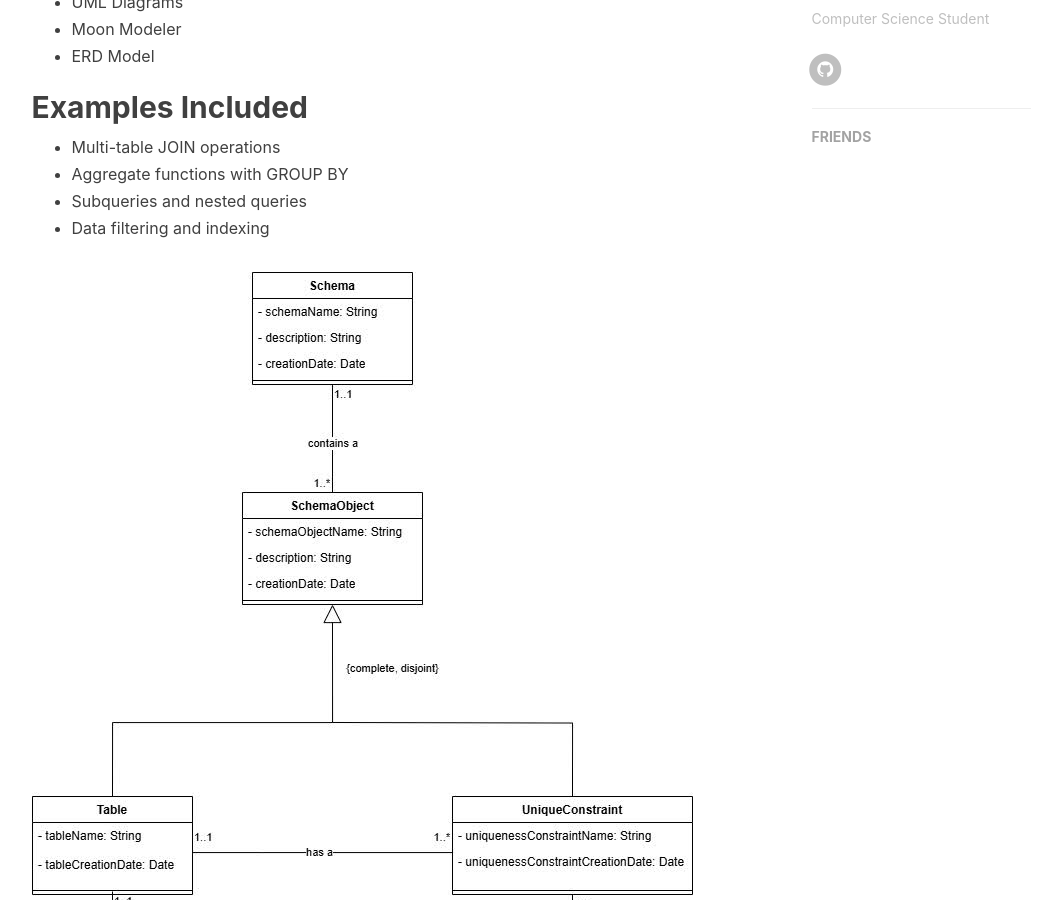
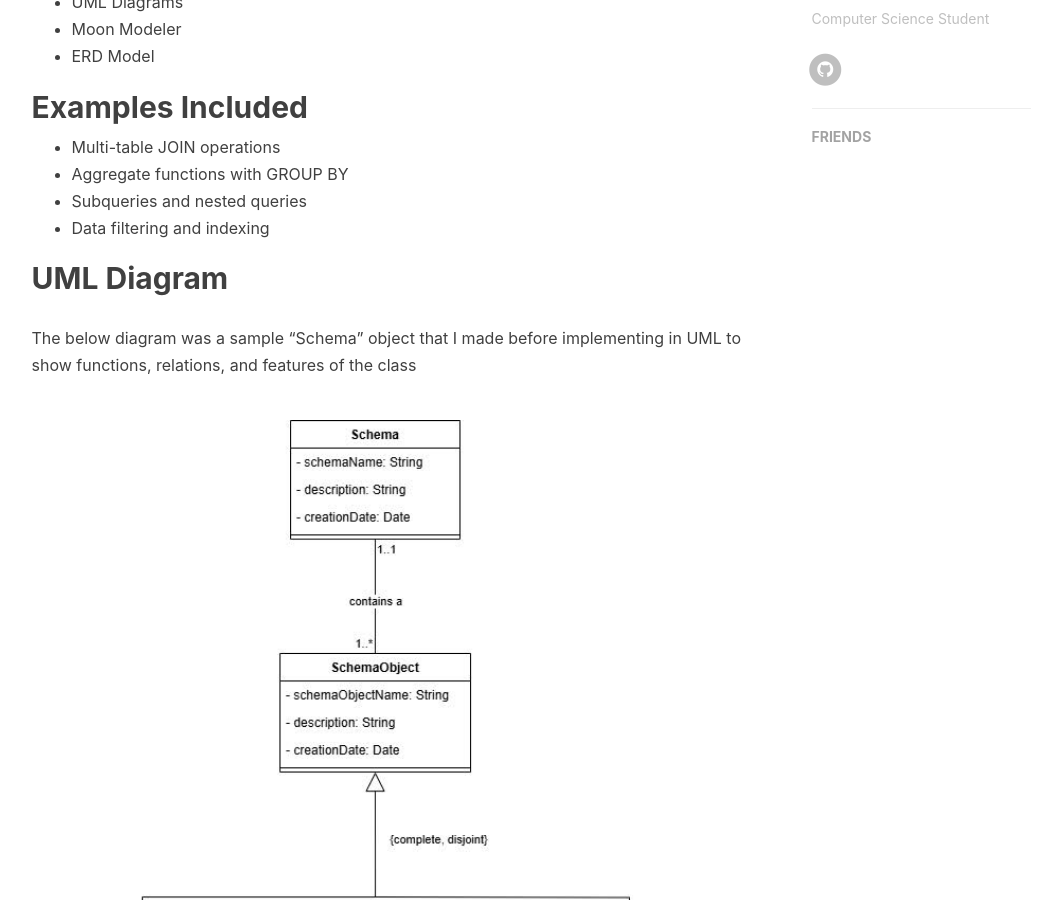
Before and after one commit to bdamalfitano/bdamalfitano.github.io, a Jekyll site: the page built from _posts/2025-02-07-general-sql-queries.md, in a window 1280 px wide and 900 px high, scrolled down 809 px. Shown: the whole window, without its empty margins (136-1198 px from the left). Built offline with Jekyll 4.4.1, drawn with Linux system fonts in a browser that asks for light colours; nearby versions of some CDN libraries; comment, search, counter and statistics services are not loaded.

Commit message:
resize image

```diff
--- a/_posts/2025-02-07-general-sql-queries.md
+++ b/_posts/2025-02-07-general-sql-queries.md
@@ -20,7 +20,13 @@ Not exactly one project, but I have a few queries I wrote and the thought proces
 - Subqueries and nested queries
 - Data filtering and indexing
 
-![UML Diagram]({{ site.baseurl }}/assets/images/projects/umldiagram.jpg)
+## UML Diagram
+The below diagram was a sample "Schema" object that I made before implementing in UML to show functions, relations, and features of the class
+<div style="text-align:center; margin:40px 0;">
+  <img src="{{ site.baseurl }}/assets/images/projects/umldiagram.jpg"
+       alt="UML Diagram"
+       style="max-width: 700px; width: 100%; height: auto;">
+</div>
 
 ## What I Learned
 Gained deeper insight into relational databases and efficient data querying.
```
